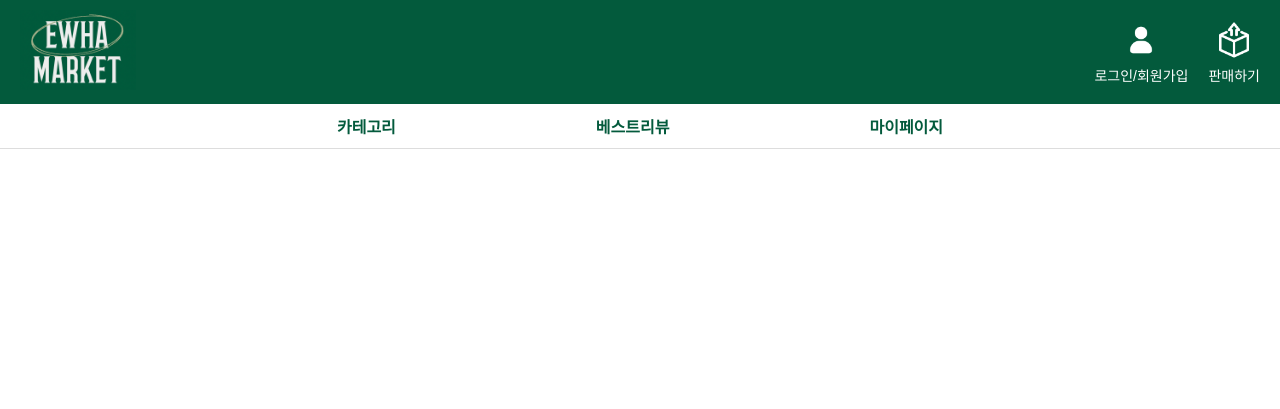
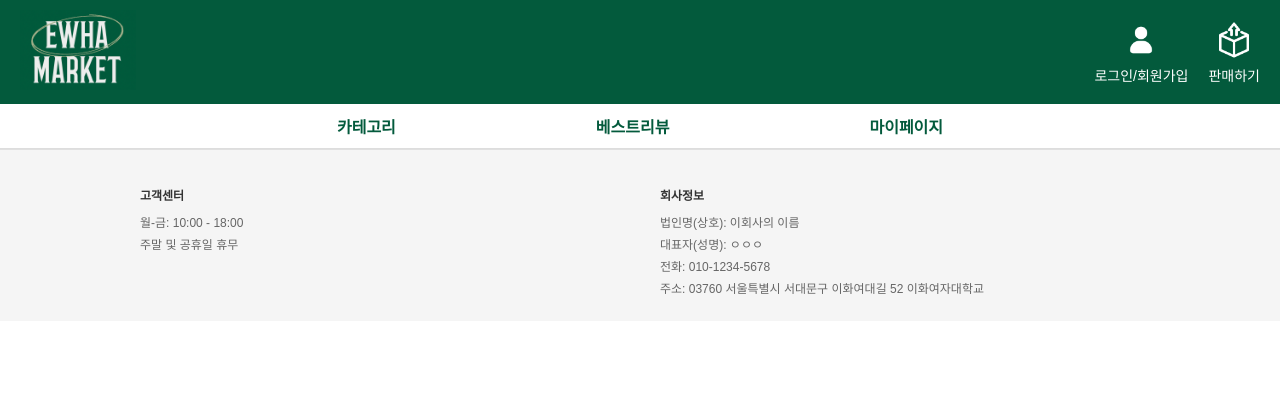
Before and after one commit to EWHA-Sofree/FLASK_PROJECT2024, a Flask app: page / in a window 1280 px wide. Shown: the top 409 px of the page. Run offline with Flask 3, Linux system fonts and the light colour scheme.

Commit message:
푸터 추가 및 개인 페이지 수정

```diff
--- a/static/css/style.css
+++ b/static/css/style.css
@@ -115,3 +115,32 @@ body {
     color: #028b53;
     background-color: #f5f5f5;
 }
+
+.footer {
+    background-color: #f5f5f5;
+    padding: 20px;
+    font-size: 12px;
+    color: #333;
+    border-top: 1px solid #e0e0e0;
+}
+
+.footer-container {
+    display: flex;
+    justify-content: space-between;
+    max-width: 1000px;
+    margin: 0 auto;
+}
+
+.customer-service, .company-info {
+    width: 48%;
+}
+
+.footer h4 {
+    font-weight: bold;
+    margin-bottom: 10px;
+}
+
+.footer p {
+    margin: 5px 0;
+    color: #666;
+}
--- a/templates/index.html
+++ b/templates/index.html
@@ -55,5 +55,23 @@
 
         {% endblock section %}
     </section>
+
+    <footer class="footer">
+        <div class="footer-container">
+            <div class="customer-service">
+                <h4>고객센터</h4>
+                <p>월-금: 10:00 - 18:00</p>
+                <p>주말 및 공휴일 휴무</p>
+            </div>
+            <div class="company-info">
+                <h4>회사정보</h4>
+                <p>법인명(상호): 이회사의 이름</p>
+                <p>대표자(성명): ㅇㅇㅇ</p>
+                <p>전화: 010-1234-5678</p>
+                <p>주소: 03760 서울특별시 서대문구 이화여대길 52 이화여자대학교</p>
+            </div>
+        </div>
+    </footer>
+
 </body>
 </html>
--- a/templates/reg_review.html
+++ b/templates/reg_review.html
@@ -5,7 +5,7 @@
 
 <div class="review-container">
 
-    <h2 class="review-title">리뷰 작성하기</h2>
+    <h2>리뷰 작성하기</h2>
     <div class="product-name">[사계절 햇빛차단🌟] 시어링 팔토시 핸드워머</div>
 
     <div class="review-section">
--- a/templates/review_detail.html
+++ b/templates/review_detail.html
@@ -5,7 +5,7 @@
 
 <div class="review-container">
 
-    <h2 class="review-title">리뷰 상세</h2>
+    <h2>리뷰 상세</h2>
     <div class="product-name">{{ data.product_name }}</div>
 
     <div class="review-user-info">
```
Also changed, not shown: static/css/reg_review.css (+5 -11 lines), static/css/review_detail.css (+5 -11 lines), 3 other files.
